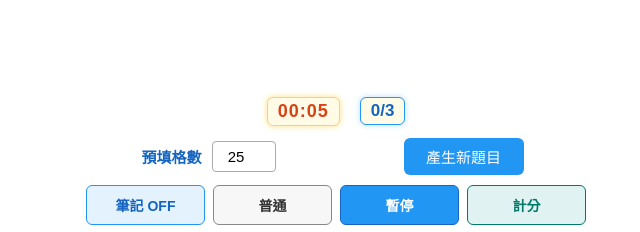
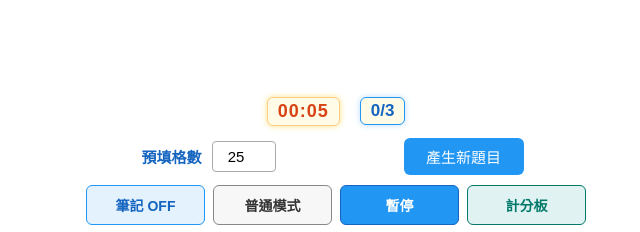
Before and after one commit to zkxw/KS-V15, a plain HTML site: page index.html in a window 1280 px wide. Shown: the top 232 px of the page, 304-944 px from the left. Drawn offline with Linux system fonts and the light colour scheme.

Commit message:
Update index.html

```diff
--- a/index.html
+++ b/index.html
@@ -563,9 +563,9 @@
 
       <div class="function-buttons">
         <button id="note-toggle" class="off">筆記</button>
-        <button id="toggle-normal">普通</button>
+        <button id="toggle-normal">普通模式</button>
         <button id="pause-btn">暫停</button>
-        <button id="ranking-btn">計分</button>
+        <button id="ranking-btn">計分板</button>
       </div>
     </div>
   </div>
```
